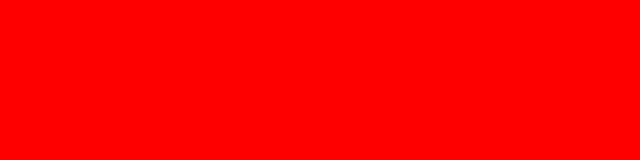
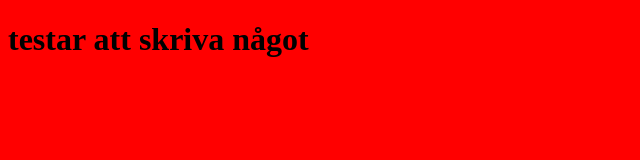
Before and after one commit to G3orgeS/git-collab-demo-06.12, a plain HTML site: page index.html in a window 1280 px wide. Shown: the whole page, without its empty margins (0-640 px from the left). Drawn offline with Linux system fonts and the light colour scheme.

Commit message:
added h1

```diff
--- a/index.html
+++ b/index.html
@@ -9,7 +9,7 @@
 </head>
 <body>
 
-
+<h1>testar att skriva något</h1>
 <script src=""></script>
 </body>
 </html>
```
